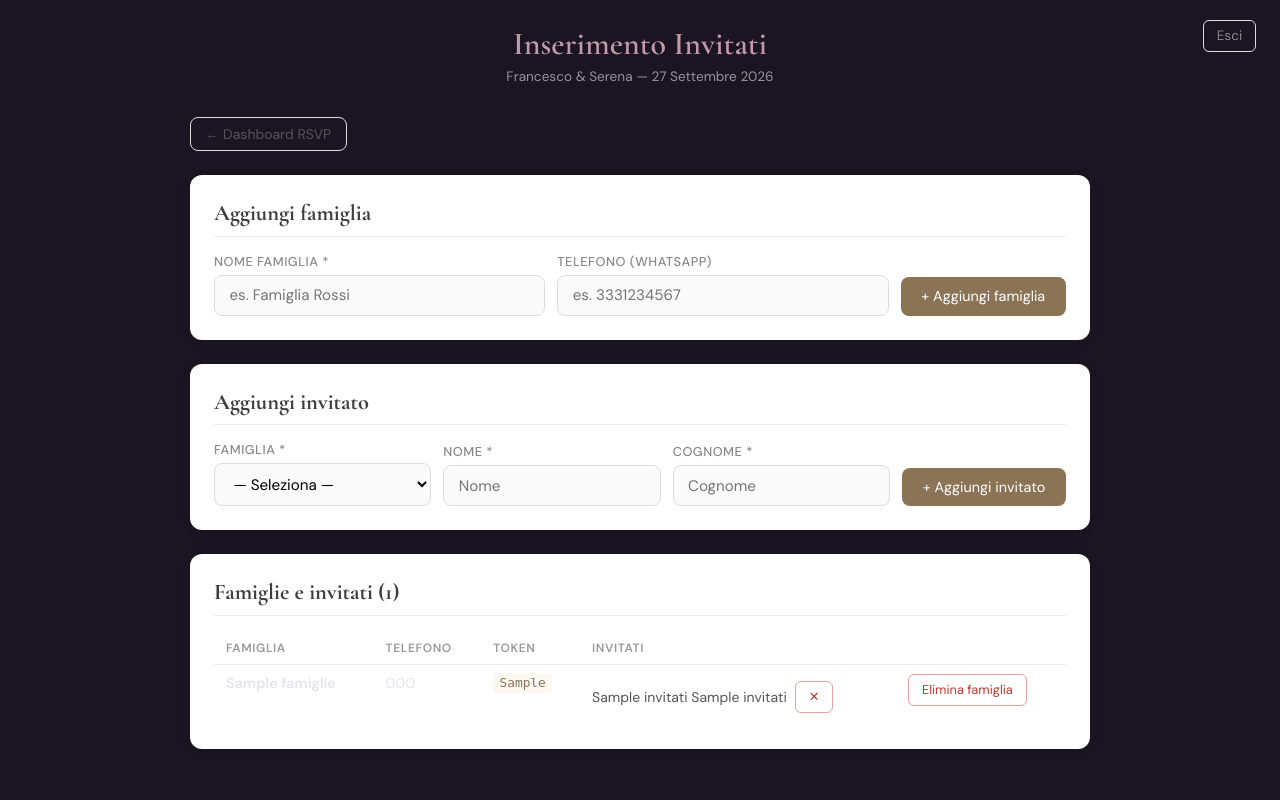
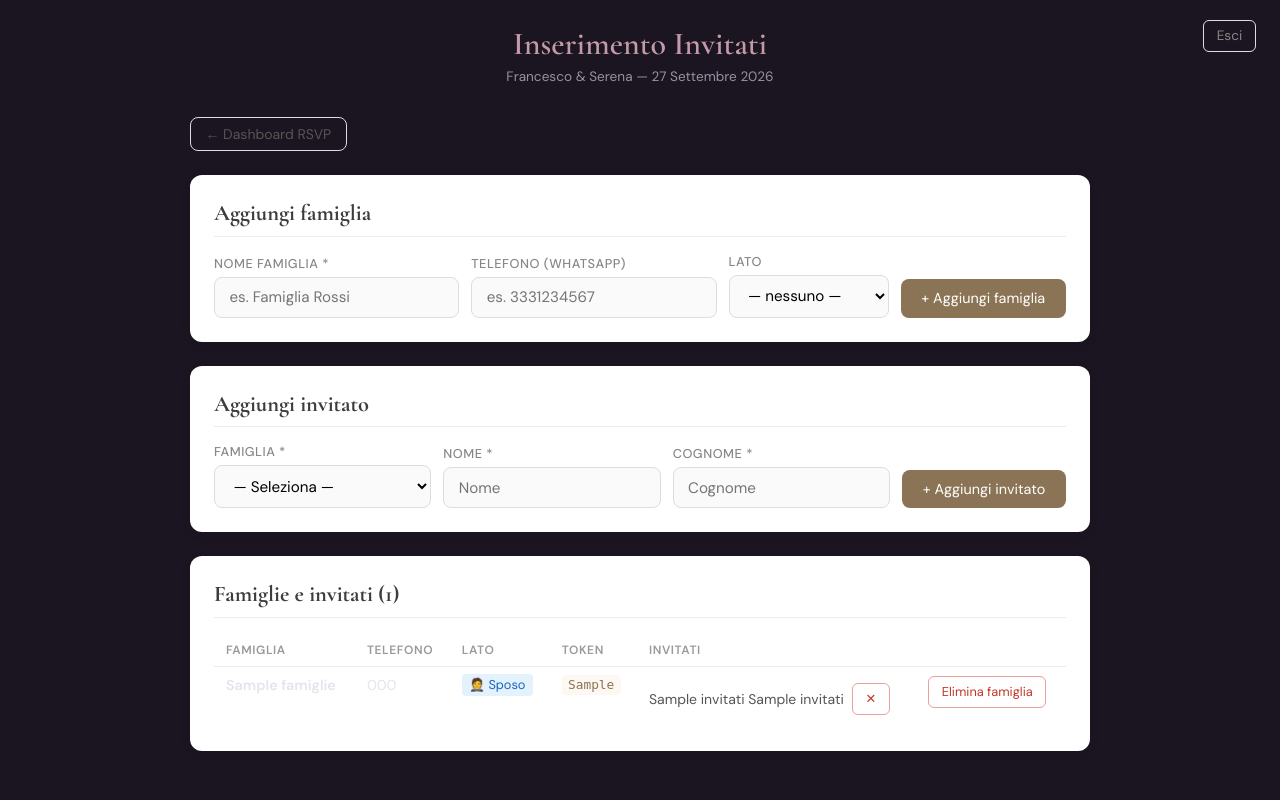
Before and after one commit to vivianifrancesco082/matrimonio, a PHP site: page /insert.php in a window 1280 px wide. Run offline with PHP 8.4, Linux system fonts and the light colour scheme; the visitor is signed in with stand-in values (Sample User, id 1); tables that the repository leaves empty hold one stand-in row (values such as "Sample post").

Commit message:
feat: sposo e sposa flag

```diff
--- a/database.sql
+++ b/database.sql
@@ -10,6 +10,7 @@ CREATE TABLE IF NOT EXISTS famiglie (
     token VARCHAR(64) NOT NULL UNIQUE COMMENT 'Token univoco per QR code',
     telefono VARCHAR(20) DEFAULT NULL COMMENT 'Numero di telefono per WhatsApp',
     sended TIMESTAMP NULL DEFAULT NULL COMMENT 'Data/ora invio invito WhatsApp',
+    lato ENUM('sposo','sposa') NULL DEFAULT NULL COMMENT 'Invitato dello sposo o della sposa',
     created_at TIMESTAMP DEFAULT CURRENT_TIMESTAMP,
     INDEX idx_token (token)
 ) ENGINE=InnoDB DEFAULT CHARSET=utf8mb4 COLLATE=utf8mb4_unicode_ci;
--- a/insert.php
+++ b/insert.php
@@ -85,6 +85,8 @@ $errori = [];
 if ($_SERVER['REQUEST_METHOD'] === 'POST' && ($_POST['action'] ?? '') === 'aggiungi_famiglia') {
     $nome_famiglia = trim($_POST['nome_famiglia'] ?? '');
     $telefono      = trim($_POST['telefono'] ?? '');
+    $lato          = $_POST['lato'] ?? '';
+    $lato          = in_array($lato, ['sposo', 'sposa']) ? $lato : null;
 
     if ($nome_famiglia === '') {
         $errori[] = 'Il nome della famiglia è obbligatorio.';
@@ -96,11 +98,12 @@ if ($_SERVER['REQUEST_METHOD'] === 'POST' && ($_POST['action'] ?? '') === 'aggiu
             $errori[] = 'Esiste già una famiglia con questo nome.';
         } else {
             $token = generaTokenUnivoco($db);
-            $ins = $db->prepare("INSERT INTO famiglie (nome_famiglia, token, telefono) VALUES (:nome, :token, :tel)");
+            $ins = $db->prepare("INSERT INTO famiglie (nome_famiglia, token, telefono, lato) VALUES (:nome, :token, :tel, :lato)");
             $ins->execute([
                 'nome'  => $nome_famiglia,
                 'token' => $token,
                 'tel'   => $telefono !== '' ? $telefono : null,
+                'lato'  => $lato,
             ]);
             $messaggi[] = 'Famiglia "' . htmlspecialchars($nome_famiglia) . '" aggiunta con successo (token: ' . $token . ').';
         }
@@ -146,11 +149,11 @@ if ($_SERVER['REQUEST_METHOD'] === 'POST' && ($_POST['action'] ?? '') === 'elimi
 
 // ---- Carica famiglie con i loro invitati ----
 $famiglie = $db->query("
-    SELECT f.id, f.nome_famiglia, f.token, f.telefono,
+    SELECT f.id, f.nome_famiglia, f.token, f.telefono, f.lato,
            COUNT(i.id) AS num_invitati
     FROM famiglie f
     LEFT JOIN invitati i ON i.famiglia_id = f.id
-    GROUP BY f.id, f.nome_famiglia, f.token, f.telefono
+    GROUP BY f.id, f.nome_famiglia, f.token, f.telefono, f.lato
     ORDER BY f.nome_famiglia ASC
 ")->fetchAll();
 
@@ -344,6 +347,14 @@ foreach ($tutti_invitati as $inv) {
                     <label>Telefono (WhatsApp)</label>
                     <input type="text" name="telefono" placeholder="es. 3331234567">
                 </div>
+                <div class="form-group" style="max-width:160px;">
+                    <label>Lato</label>
+                    <select name="lato">
+                        <option value="">— nessuno —</option>
+                        <option value="sposo">🤵 Sposo</option>
+                        <option value="sposa">👰 Sposa</option>
+                    </select>
+                </div>
                 <button type="submit" class="btn-submit">+ Aggiungi famiglia</button>
             </div>
         </form>
@@ -392,6 +403,7 @@ foreach ($tutti_invitati as $inv) {
                 <tr>
                     <th>Famiglia</th>
                     <th>Telefono</th>
+                    <th>Lato</th>
                     <th>Token</th>
                     <th>Invitati</th>
                     <th></th>
@@ -402,6 +414,15 @@ foreach ($tutti_invitati as $inv) {
                 <tr>
                     <td><strong><?= htmlspecialchars($f['nome_famiglia']) ?></strong></td>
                     <td><?= htmlspecialchars($f['telefono'] ?? '—') ?></td>
+                    <td>
+                        <?php if ($f['lato'] === 'sposo'): ?>
+                            <span style="font-size:.8rem;background:#e3f2fd;color:#1565c0;border-radius:4px;padding:.15rem .45rem;">🤵 Sposo</span>
+                        <?php elseif ($f['lato'] === 'sposa'): ?>
+                            <span style="font-size:.8rem;background:#fce4ec;color:#880e4f;border-radius:4px;padding:.15rem .45rem;">👰 Sposa</span>
+                        <?php else: ?>
+                            <span style="color:#bbb;font-size:.85rem;">—</span>
+                        <?php endif; ?>
+                    </td>
                     <td><span class="token-code"><?= htmlspecialchars($f['token']) ?></span></td>
                     <td>
                         <?php $membri = $invitati_per_famiglia[$f['id']] ?? []; ?>
```
Also changed, not shown: admin.php (+22 -3 lines).
